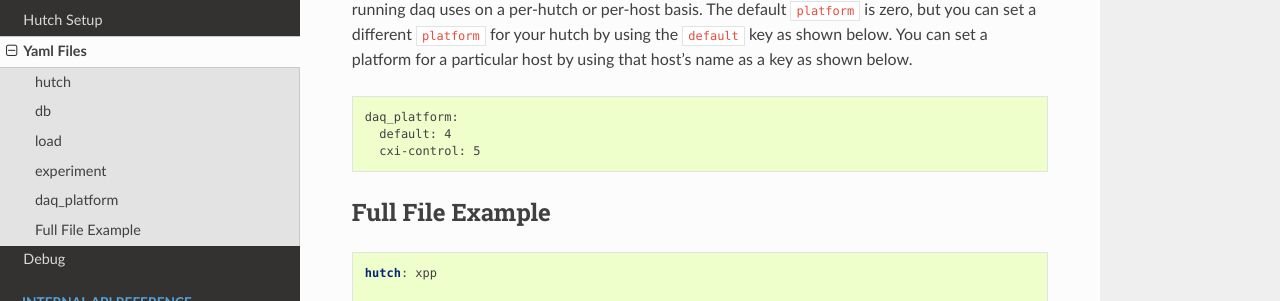
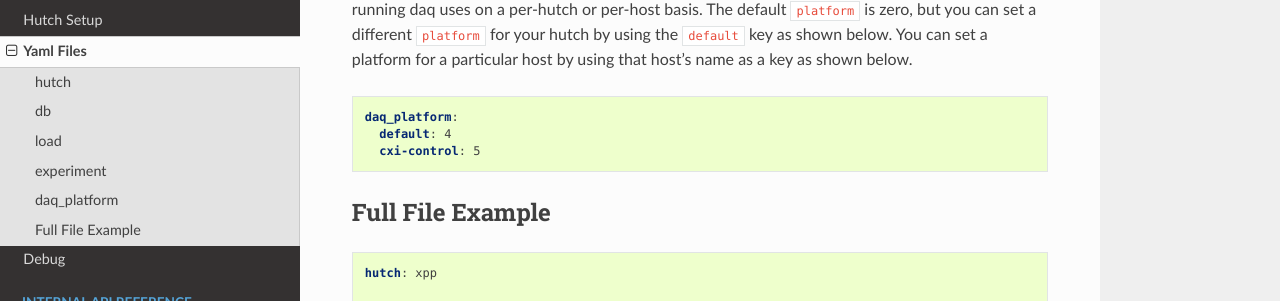
Before and after one commit to teddyrendahl/hutch-python, a Sphinx documentation site: the page built from docs/source/yaml_files.rst, in a window 1280 px wide and 900 px high, scrolled down 1463 px. Shown: the part 282-583 px from the top of the window. Built offline with Sphinx 7.4.7 and the Read the Docs theme 2.0.0, drawn with Linux system fonts in a browser that asks for light colours.

Commit message:
DOC: fix typo

```diff
--- a/docs/source/yaml_files.rst
+++ b/docs/source/yaml_files.rst
@@ -96,7 +96,7 @@ for your hutch by using the ``default`` key as shown below. You can set a
 platform for a particular host by using that host's name as a key as shown
 below.
 
-.. code-block:: YMAL
+.. code-block:: YAML
 
    daq_platform:
      default: 4
```
